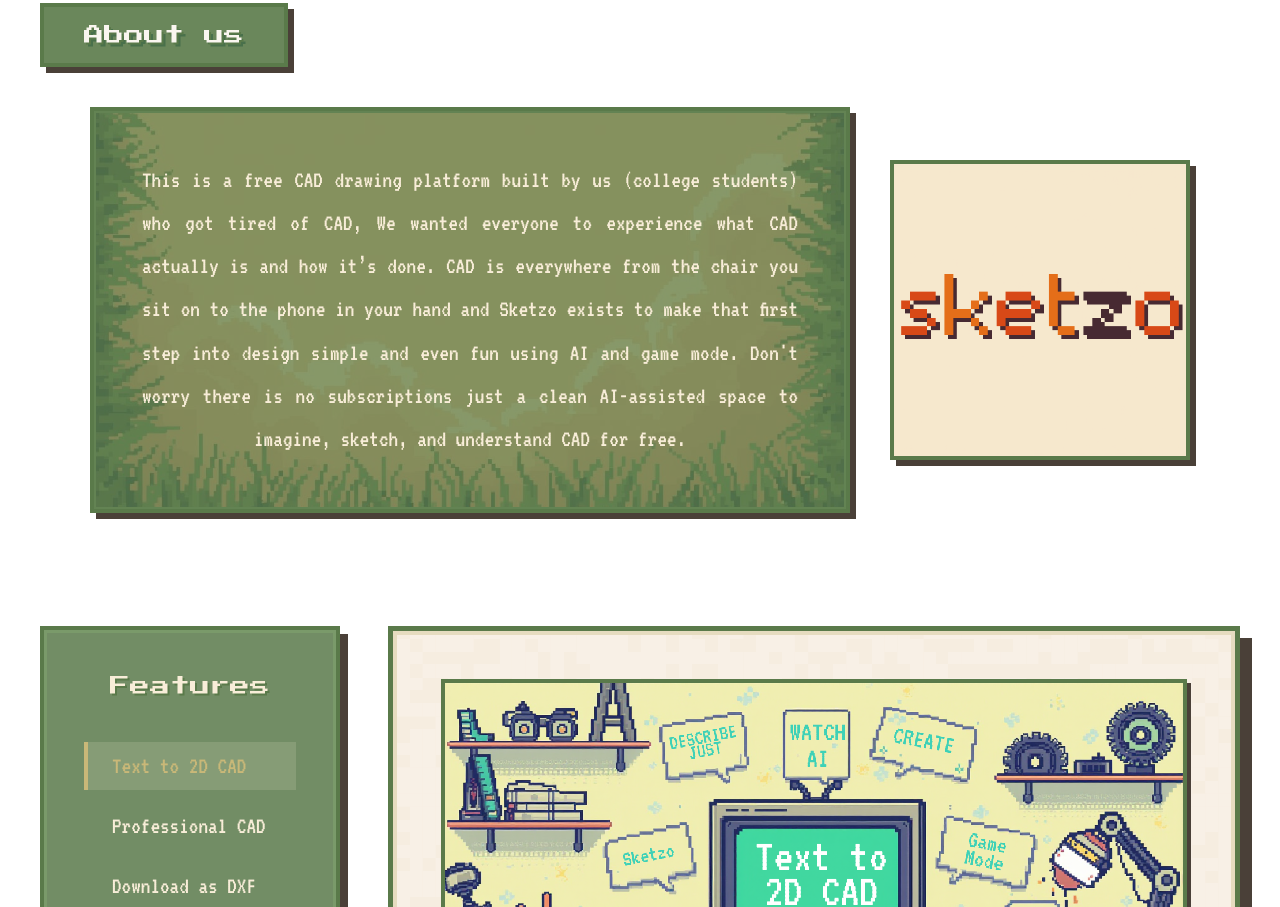
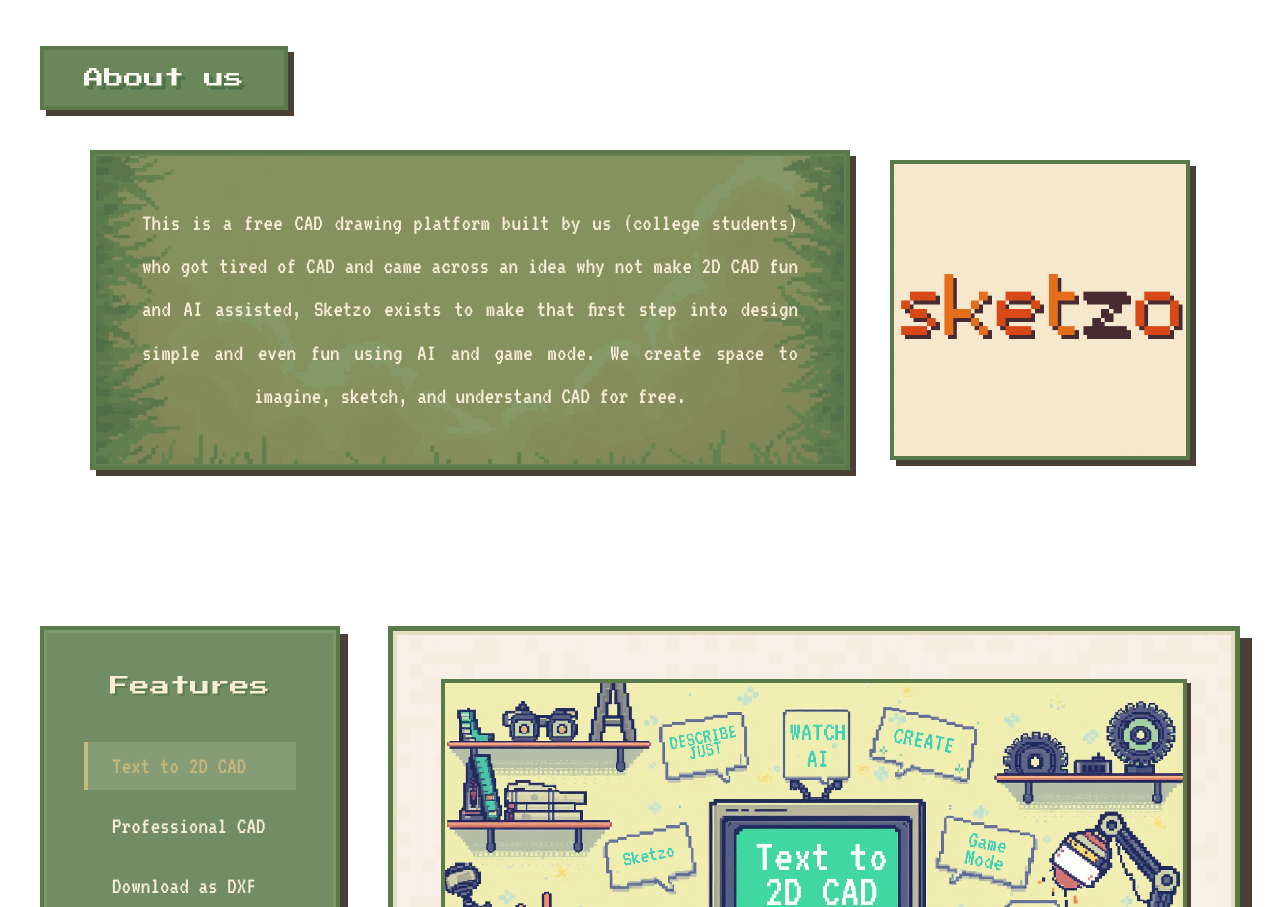
Before and after one commit to jayasurya0607/Sketzo_web_early_access, a plain HTML site: page index.html in a window 1280 px wide. Shown: the part 862-1769 px from the top of the page. Drawn offline with nearby package versions, Linux system fonts and the light colour scheme; no server answers.

Commit message:
about change

```diff
--- a/index.html
+++ b/index.html
@@ -145,13 +145,10 @@
                 <div class="about-content about-grid">
                     <div class="pixel-card about-card">
                         <p class="about-text">
-                            This is a free CAD drawing platform built by us (college students) who got tired of CAD,
-                            We wanted everyone to experience what CAD
-                            actually is and how it’s done. CAD is everywhere from the chair you sit on
-                            to the phone in your
-                            hand and Sketzo exists to make that first step into design simple and even
-                            fun using AI and game mode. Don't worry there is no subscriptions just a clean AI-assisted
-                            space to imagine, sketch, and understand CAD for free.
+                            This is a free CAD drawing platform built by us (college students) who got tired of CAD and
+                            came across an idea why not make 2D CAD fun and AI assisted,
+                            Sketzo exists to make that first step into design simple and even
+                            fun using AI and game mode. We create space to imagine, sketch, and understand CAD for free.
                         </p>
                     </div>
                     <div class="about-image">
```
